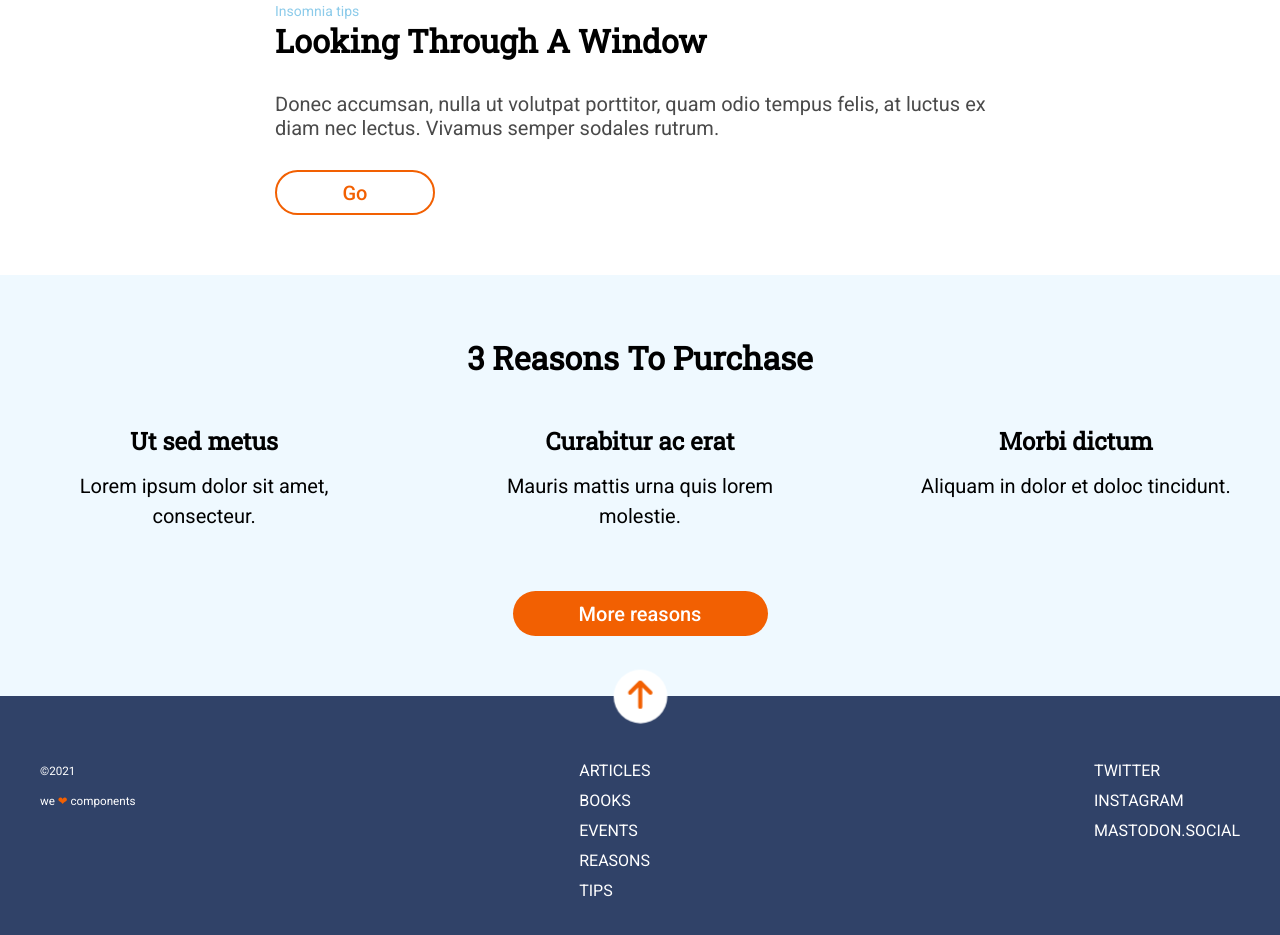
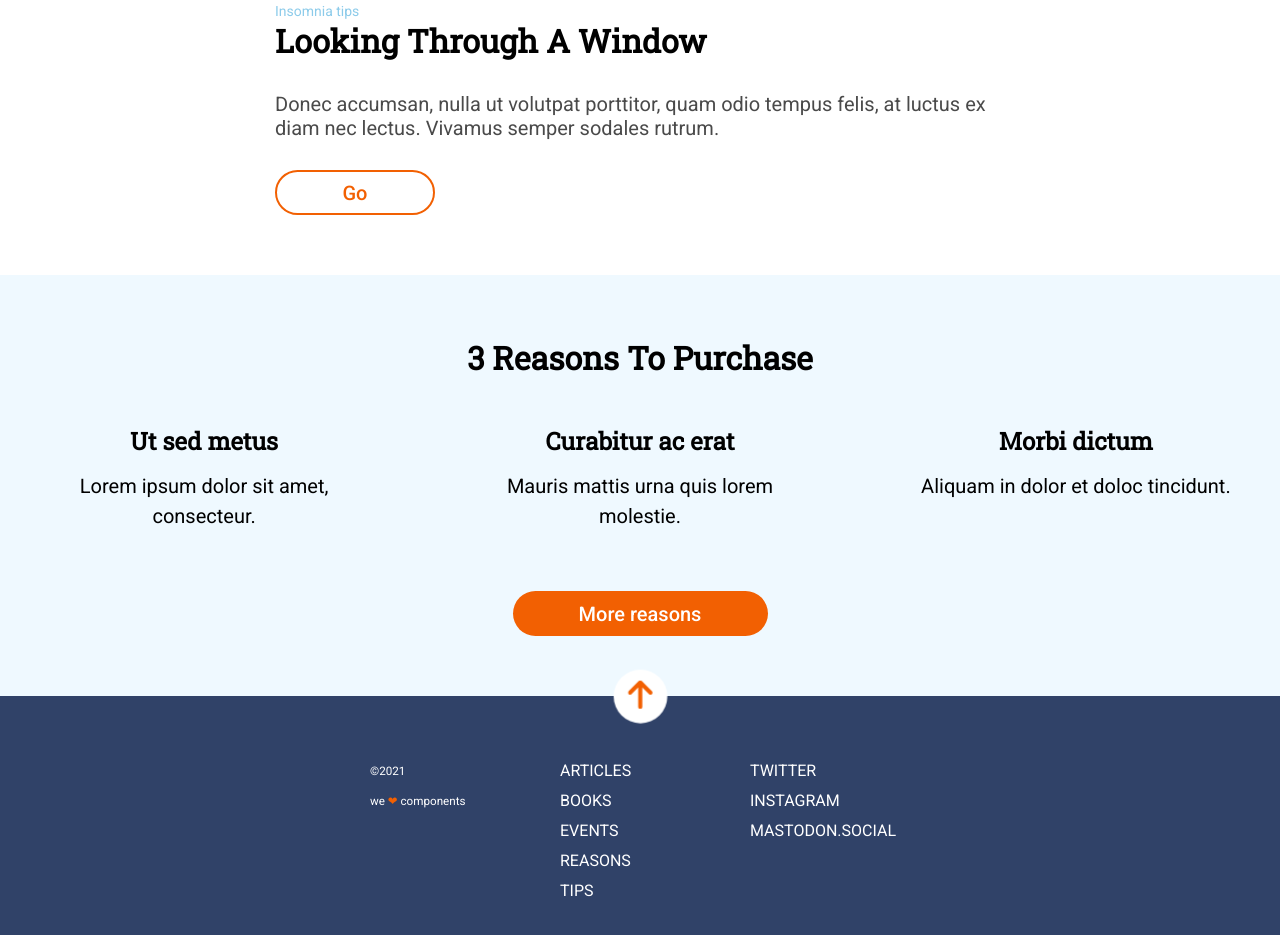
Before and after one commit to ctalloc/landing-page-demo, a website: page src/html/index.html in a window 1280 px wide. Shown: the part 857-1792 px from the top of the page. Drawn offline with nearby package versions, Linux system fonts and the light colour scheme; files that its build step writes are made by us from their sources; files whose address does not match are found by name.

Commit message:
Create desktop media queries for footer.

```diff
--- a/src/scss/layout/_footer.scss
+++ b/src/scss/layout/_footer.scss
@@ -15,12 +15,19 @@
       justify-content: space-between;
       align-items: flex-start;
     }
+    @include desktop {
+      justify-content: center;
+    }
   }
 
   &__item {
     text-align: center;
     @include tablet {
       text-align: left;
+    }
+    @include desktop {
+      width: 160px;
+      margin: 0 15px 0 15px;
     }
     &__nav {
       text-transform: uppercase;
```
